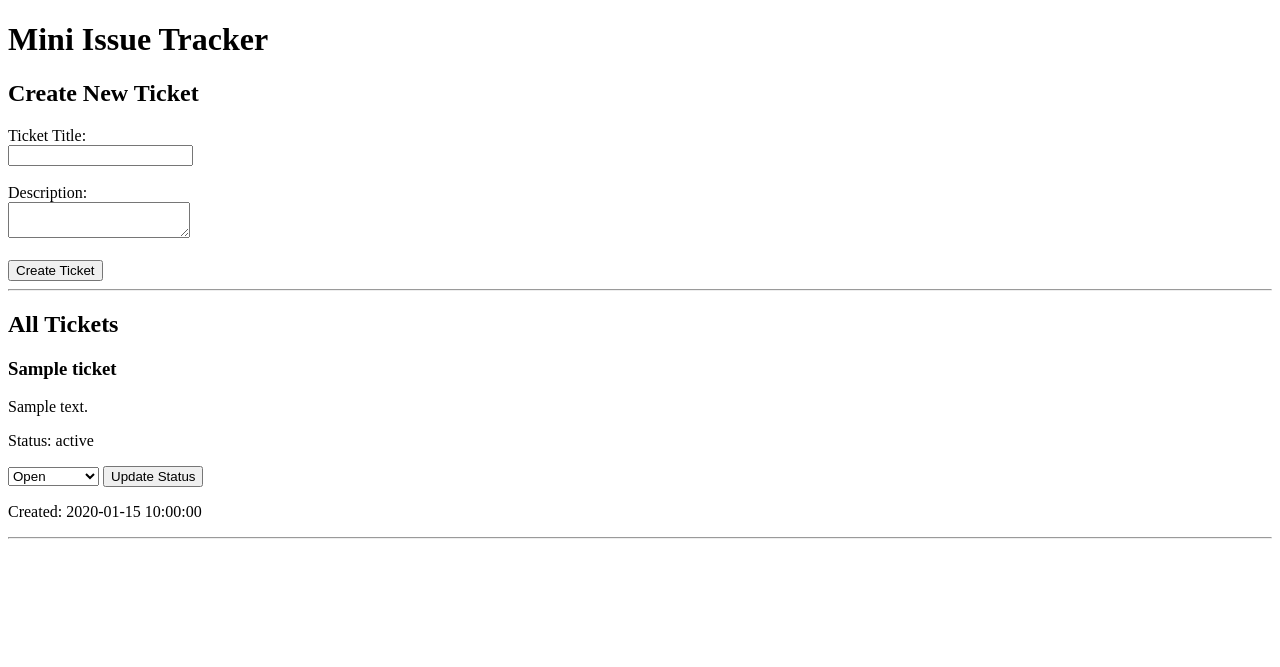
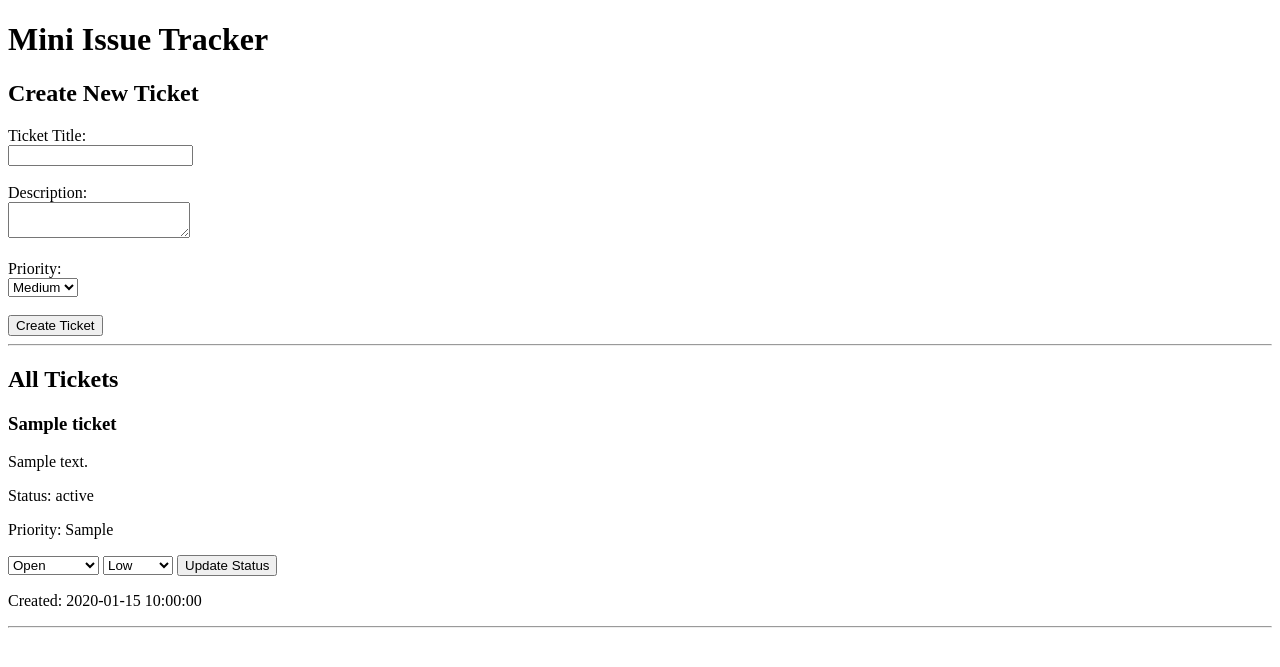
Before and after one commit to nikhilpersonal225-sys/mini_tracker, a PHP site: page / in a window 1280 px wide. Shown: the top 667 px of the page. Run offline with PHP 8.4, Linux system fonts and the light colour scheme; tables that the repository leaves empty or names only in its code hold one stand-in row (values such as "Sample post").

Commit message:
changed the feauture commit history

```diff
--- a/db.php
+++ b/db.php
@@ -15,8 +15,6 @@ try {
 
     $conn->setAttribute(PDO::ATTR_ERRMODE, PDO::ERRMODE_EXCEPTION);
 
-
-
 } catch (PDOException $e) {
 
     die("Database connection failed: " . $e->getMessage());
--- a/index.php
+++ b/index.php
@@ -11,15 +11,16 @@ if ($_SERVER["REQUEST_METHOD"] == "POST") {
 
     if ($title != "") {
 
-        $sql = "INSERT INTO tickets (title, description)
-                VALUES (:title, :description)";
+        $sql = "INSERT INTO tickets (title, description, priority)
+        VALUES (:title, :description, :priority)";
 
-        $stmt = $conn->prepare($sql);
-// this is another change
-        $stmt->execute([
-            ':title' => $title,
-            ':description' => $description
-        ]);
+$stmt = $conn->prepare($sql);
+
+$stmt->execute([
+    ':title' => $title,
+    ':description' => $description,
+    ':priority' => $_POST['priority']
+]);
 
         header("Location: index.php");
         exit;
@@ -56,6 +57,15 @@ $tickets = $stmt->fetchAll(PDO::FETCH_ASSOC);
         <textarea name="description"></textarea>
         <br><br>
 
+        <label>Priority:</label><br>
+
+        <select name="priority">
+         <option value="Low">Low</option>
+         <option value="Medium" selected>Medium</option>
+         <option value="High">High</option>
+        </select>
+         <br><br>
+
         <button type="submit">Create Ticket</button>
 
     </form>
@@ -81,6 +91,11 @@ $tickets = $stmt->fetchAll(PDO::FETCH_ASSOC);
     <?php echo htmlspecialchars($ticket['status']); ?>
 </p>
 
+<p>
+    Priority:
+    <?php echo htmlspecialchars($ticket['priority']); ?>
+</p>
+
 <form method="POST" action="update.php">
 
     <input type="hidden" name="id"
@@ -92,6 +107,23 @@ $tickets = $stmt->fetchAll(PDO::FETCH_ASSOC);
         <option value="Completed">Completed</option>
         <option value="On Hold">On Hold</option>
     </select>
+
+     <select name="priority">
+    <option value="Low"
+        <?php if ($ticket['priority'] == 'Low') echo 'selected'; ?>>
+        Low
+    </option>
+
+    <option value="Medium"
+        <?php if ($ticket['priority'] == 'Medium') echo 'selected'; ?>>
+        Medium
+    </option>
+
+    <option value="High"
+        <?php if ($ticket['priority'] == 'High') echo 'selected'; ?>>
+        High
+    </option>
+</select>
 
     <button type="submit">Update Status</button>
 
```
Also changed, not shown: update.php (+15 -4 lines).
